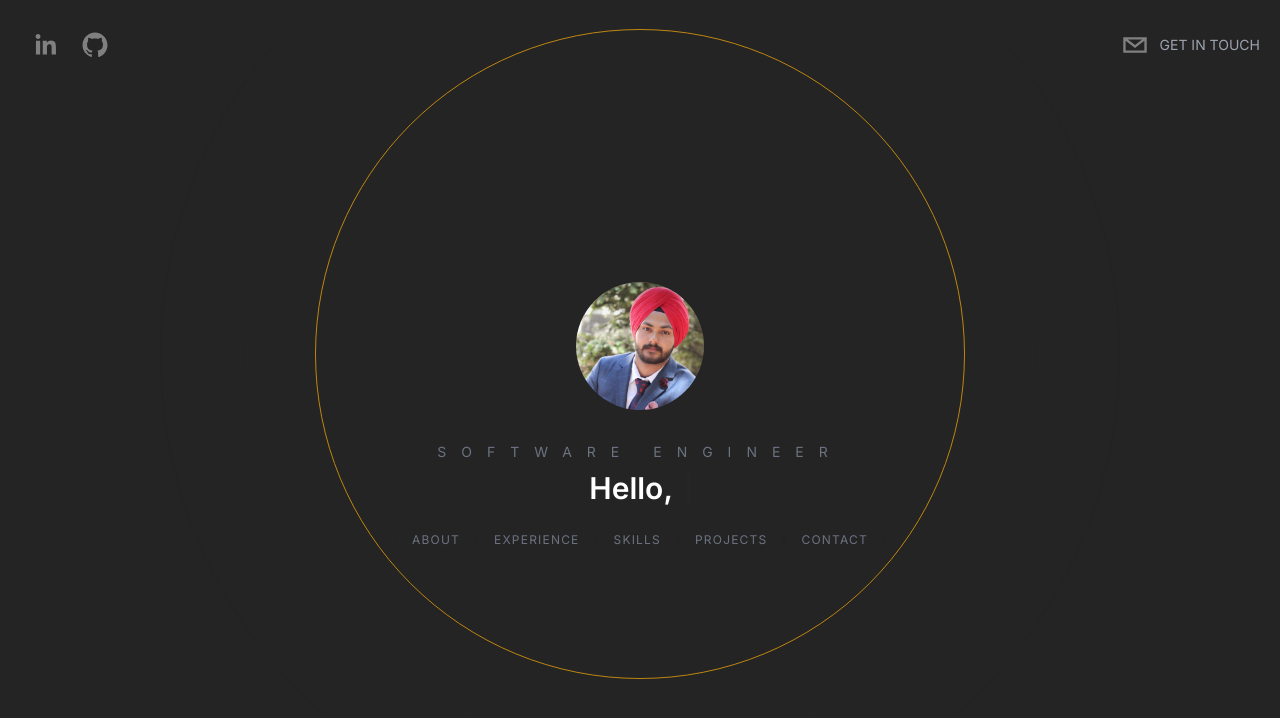
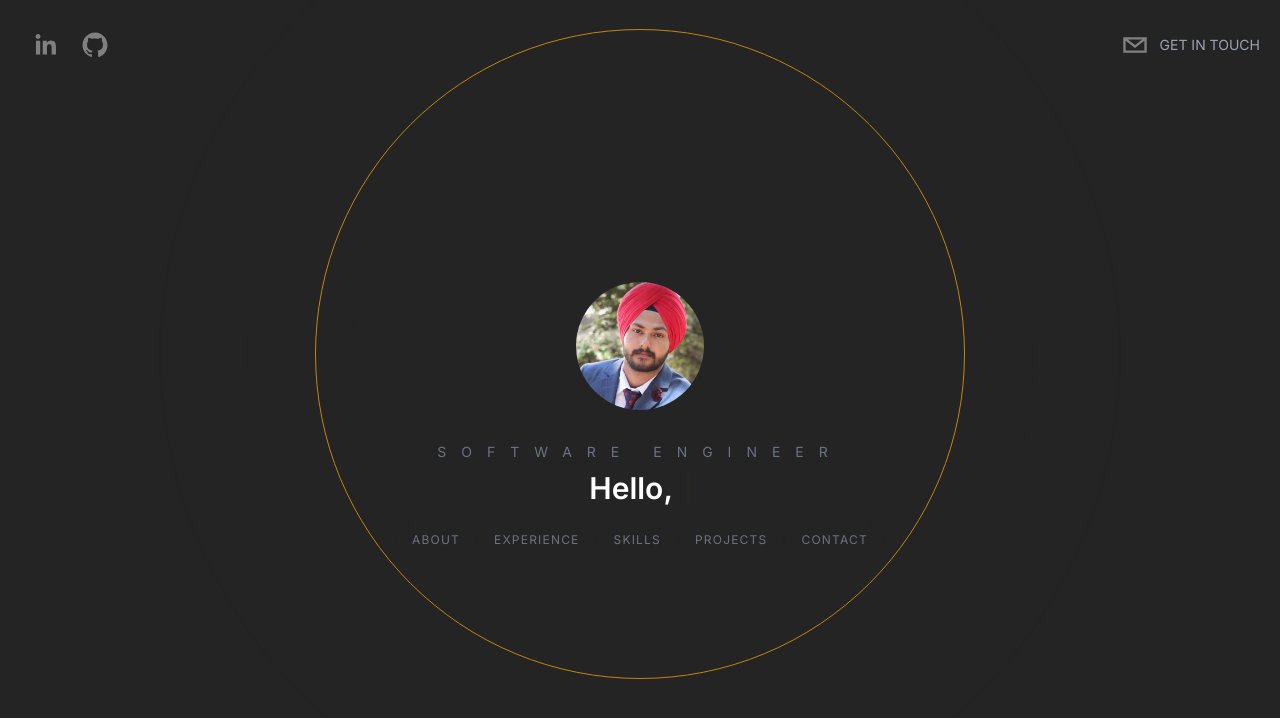
Before and after one commit to angrejveersingh/portfolio-angrej, a Next.js app: page / in a window 1280 px wide. Shown: the top 718 px of the page. Built offline with nearby package versions, Linux system fonts and the light colour scheme.

Commit message:
hero image update

```diff
--- a/src/components/Hero.tsx
+++ b/src/components/Hero.tsx
@@ -19,7 +19,7 @@ export default function Hero({}: Props) {
   return (
     <div style={{scrollBehavior:'smooth'}} className='h-screen flex flex-col space-y-8 items-center justify-center text-center overflow-hidden'>
         <BackgroundCircles/>
-        <img className='relative rounded-full h-32 w-32 mx-auto object-cover' src='./IMG6.jpg' alt='Angrej Image'/>
+        <img className='relative rounded-full h-32 w-32 mx-auto object-cover' src='./IMG9.jpg' alt='Angrej Image'/>
 
         <div className='z-20'>
             <h2 className='text-xs xl:text-sm md:text-sm  uppercase text-gray-500 pb-2 tracking-[10px] md:tracking-[15px] xl:tracking-[15px]'>Software Engineer</h2>
```
Also changed, not shown: public/IMG9.jpg (added).
